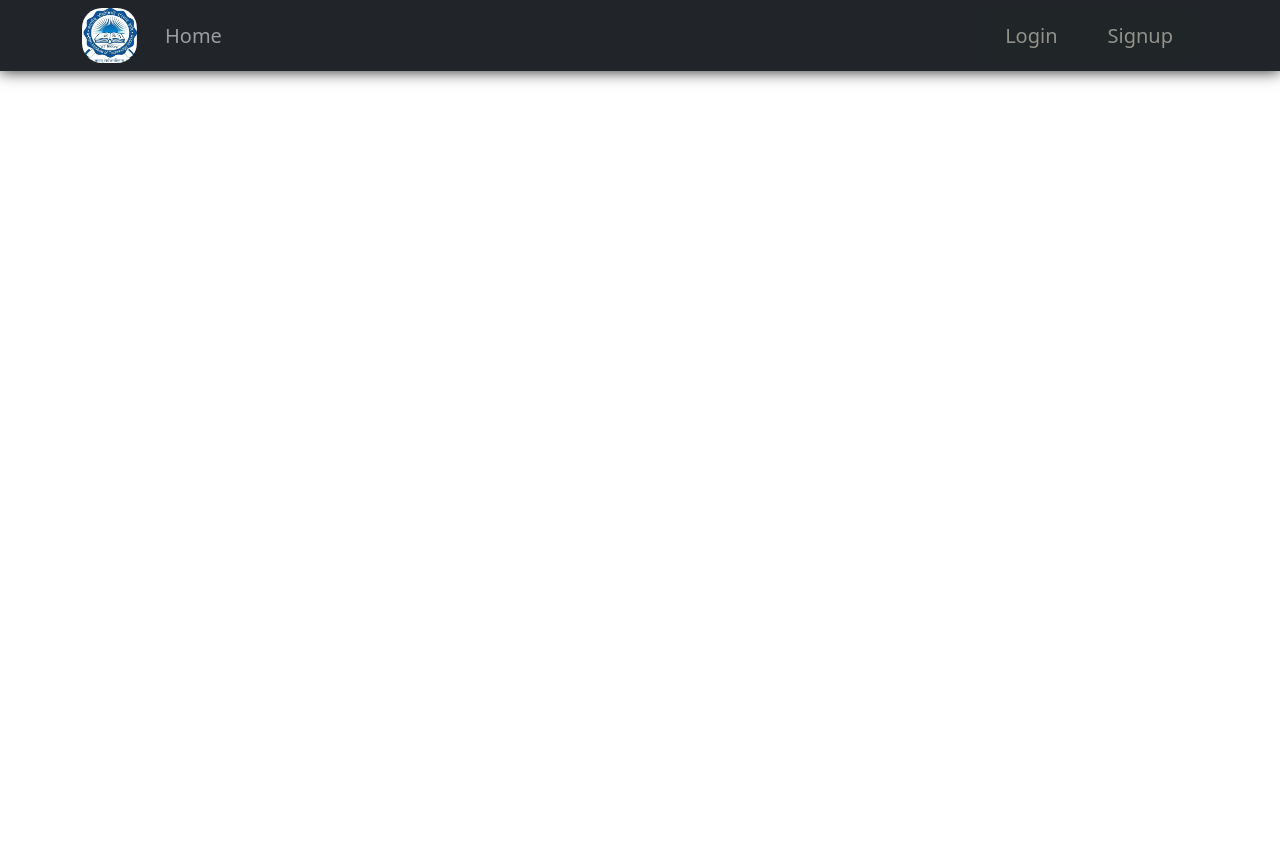
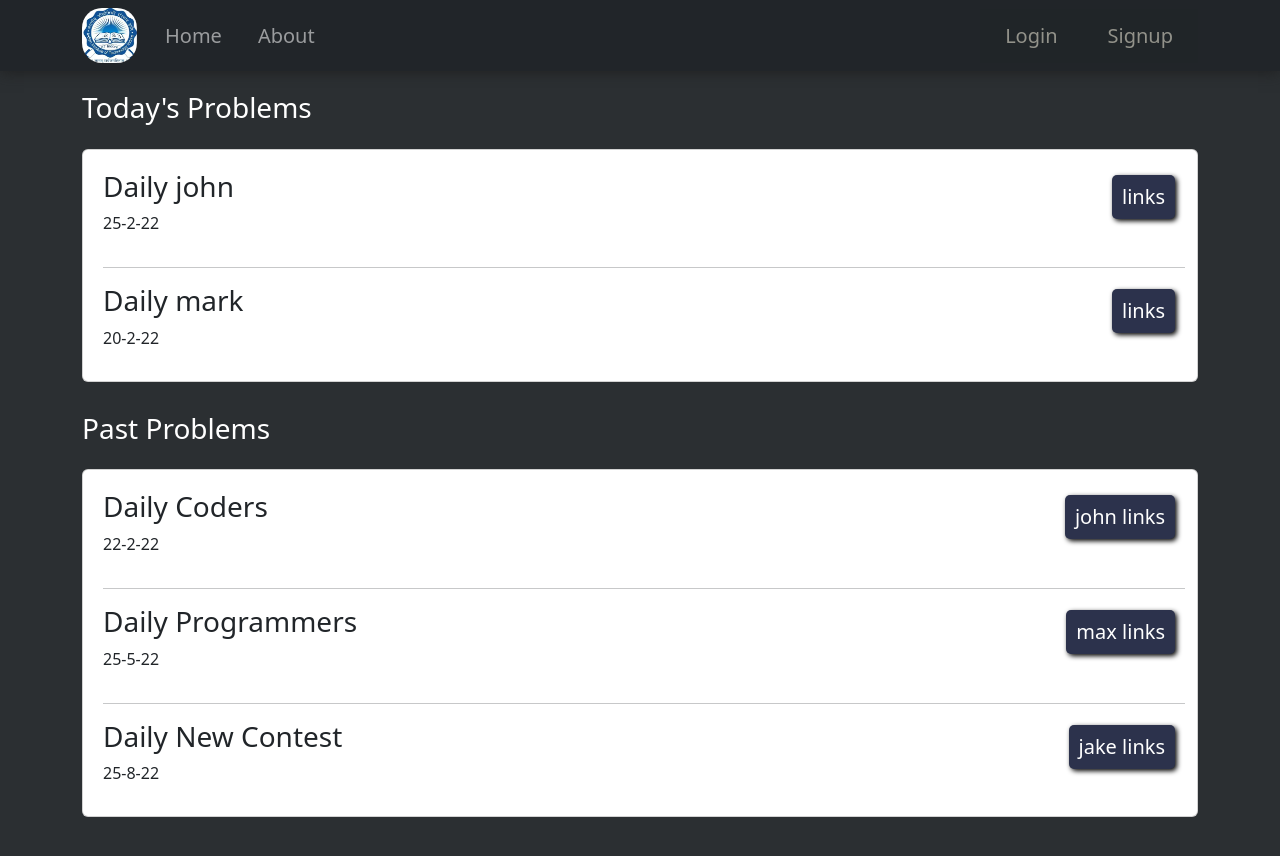
Before and after one commit to DaemonLab/Binary-Brains, a React (Create React App) app in the folder frontend/: page /dailyprob in a window 1280 px wide. Shown: the top 856 px of the page. Before the commit the page ends 800 px from the top, so only its background shows below. Built offline with nearby package versions, Linux system fonts and the light colour scheme.

Commit message:
dp page added

```diff
--- a/frontend/src/App.js
+++ b/frontend/src/App.js
@@ -2,15 +2,15 @@ import logo from './logo.svg';
 import './App.css';
 import './Components/Style.css';
 import Homepage from './Components/Homepage';
-import Navbar from './Components/Navbar';
+import AboutUs from './Components/AboutUs';
 import Navbar2 from './Components/Navbar2';
 import Contests from './Components/Contests';
 import Login from './Components/Login';
 import Yourprofile from './Components/Yourprofile';
 import SignUp from './Components/SignUp';
-import Footer from './Components/Footer';
+import Dailyprob from './Components/Dailyprob';
 import 'bootstrap/dist/css/bootstrap.min.css';
-import { BrowserRouter as Router, Routes, Route ,Link} from "react-router-dom";
+import { BrowserRouter as Router, Routes, Route } from "react-router-dom";
 
 function App() {
   return (
@@ -24,6 +24,8 @@ function App() {
           <Route path="login" element={<Login />} />
           <Route path="yourprofile" element={<Yourprofile />} />
           <Route path="signup" element={<SignUp />}/>
+          <Route path="dailyprob" element={<Dailyprob />}/>
+          <Route path="about" element={<AboutUs />}/>
           <Route path="*" />
         </Routes>
         </div>
--- /dev/null
+++ b/frontend/src/Components/AboutUs.js
@@ -0,0 +1,9 @@
+import React from 'react'
+
+function AboutUs() {
+  return (
+    <div>AboutUss</div>
+  )
+}
+
+export default AboutUs
--- a/frontend/src/Components/Contests.js
+++ b/frontend/src/Components/Contests.js
@@ -33,7 +33,7 @@ function Contests() {
                   <p>Time: {date.toISOString()}</p>
                   <a
                     href={`https://codeforces.com/contest/${contest.contest}`}
-                    class="btn btn-primary"
+                    class="btnxxx"
                     target={"_blank"}
                   >
                     Contest(CF link)
@@ -57,7 +57,7 @@ function Contests() {
                   <p>Time: {moment(date).fromNow()}</p>
                   <a
                     href={`https://codeforces.com/contest/${contest.contest}`}
-                    class="btn btn-primary"
+                    class="btnxxx"
                     target={"_blank"}
                   >
                     Contest(CF link)
--- /dev/null
+++ b/frontend/src/Components/Dailyprob.js
@@ -0,0 +1,51 @@
+import React from 'react'
+import data from './data'
+import data2 from './data2'
+
+function Dailyprob() {
+
+    const [posts, setPosts] = React.useState(data)
+    const [exs, setEx] = React.useState(data2)
+
+  return (
+    <div>
+        <div className="container contpast">
+        <h3 className='h2x'>Today's Problems</h3>
+        <div className="card carddp container mt-4">
+                {
+                    exs.map((ex,id) => {
+                        return(
+                            <div className="dp" key={id}>
+                                {(id != 0) ? <hr/>: <></>}
+                                <h3>Daily {ex.name}
+                                <button className="btndp">{ex.rank1} links</button>
+                                </h3>
+                                <p>{ex.date}</p>
+                            </div>
+                        )
+                    })
+                }
+            </div>
+            <h3 className='h2x'>Past Problems</h3>
+            <div className="card carddp container mt-4">
+                {
+                    posts.map((post,id) => {
+                        return(
+                            <div className="dp" key={id}>
+                                {(id != 0) ? <hr/>: <></>}
+                                <h3>Daily {post.name}
+                                <button className="btndp">{post.rank1} links</button>
+                                </h3>
+                                <p>{post.date}</p>
+                            </div>
+                        )
+                    })
+                }
+            </div>
+        </div>
+        <div className="end"></div>
+    </div>
+  )
+}
+
+export default Dailyprob
--- a/frontend/src/Components/Navbar2.js
+++ b/frontend/src/Components/Navbar2.js
@@ -14,7 +14,7 @@ function Navbar() {
     <nav className="navbar navbar-expand-lg navbar-dark bg-dark">
       <div className="container">
         <Link to="/">
-          <img src={img1} className="navimg" />
+          <img src={img1} className="navimg" alt="..."/>
         </Link>
         <div className="collapse navbar-collapse" id="navbarSupportedContent">
           <ul className="navbar-nav mr-auto">
@@ -32,6 +32,11 @@ function Navbar() {
             ) : (
               <></>
             )}
+            <li className="nav-item">
+              <Link to="/about" className="nav-link">
+                About
+              </Link>
+            </li>
           </ul>
         </div>
         {token ? (
--- a/frontend/src/Components/Style.css
+++ b/frontend/src/Components/Style.css
@@ -22,6 +22,9 @@ table{
     border-spacing: 0;
     width: 100%;
 }
+.contpast{
+    padding-bottom: 100px;
+}
 
 .nav-left{
     transform: translate(50%,0%);
@@ -40,7 +43,34 @@ table{
     background-color: rgb(0, 0, 0);
     color: white;
 }
+.btnpastdp{
+    color:white;
+    font-size: 25px;
+    background-color: rgb(44, 50, 76);
+    border-radius: 5px;
+    padding-top: 5px;
+    padding-bottom: 8px;
+    padding-left: 10px;
+    padding-right: 8px;
+    border: none;
+    box-shadow: 2px 2px 5px black;
+    width: 30%;
+    transform: translate(110%,0);
+}
+.btnxxx:hover{
+    color: #e4e4e4;
 
+}
+.btnxxx{
+    text-decoration: none;
+    color: white;
+    padding-top: 10px;
+    padding-bottom: 12px;
+    padding-left: 10px;
+    padding-right: 10px;
+    border-radius: 5px;
+    background-color: rgb(44, 50, 76);
+}
 .poster{
     border-radius: 20px;
     margin-top: 35px;
@@ -48,7 +78,18 @@ table{
     max-width: 100%;
     height: auto;
 }
-
+.btndp{
+    float: right;
+    font-size: 20px;
+    margin-top: 5px;
+    margin-right: 10px;
+    border-radius: 5px;
+    border: none;
+    background-color: rgb(44, 50, 76);
+    box-shadow: 2px 2px 5px black;
+    color: white;
+    padding: 10px;
+}
 .card{
     width: 100%;
     margin-bottom: 30px;
@@ -352,3 +393,31 @@ table{
         padding-right: 0px;
     }
 }
+@media(max-width:548px){
+    .leaderboardHead-2{
+        font-size: 23px;
+    }
+}
+
+@media(max-width:768px){
+    .leaderboardHead-2{
+        font-size: 23px;
+    }
+    .h2x{
+        font-size: 25px;
+    }
+    .btnpastdp{
+        font-size: 20px;
+    }
+}
+@media(max-width:450px){
+    .leaderboardHead-2{
+        font-size: 18px;
+    }
+    .h2x{
+        font-size: 18px;
+    }
+    .th2{
+        font-size: 18px;
+    }
+}
--- a/frontend/src/Components/Style2.css
+++ b/frontend/src/Components/Style2.css
@@ -197,7 +197,11 @@ input, select{
   background-color: black ;
   color: white;
 }
-
+.carddp{
+  padding-top: 20px;
+  padding-left: 20px;
+  padding-bottom: 15px;
+}
 .heading{
   color: white;
   padding-top: 30px;
@@ -238,12 +242,23 @@ input, select{
 }
 .leaderboardHead{
   background-clip: content-box;
-  border-radius: 5px;
   background-color: #30D5C8;
+}
+.ypcont{
+  font-family: 'Poppins','sans-serif';
 }
 .leaderboardHead{
   font-family: 'Poppins', sans-serif;
 }
+.leaderboardHead-2{
+  background-clip: content-box;
+  padding-left: 5%;
+  text-align: center;
+  max-width: 95%;
+  background-color: #30D5C8;
+  font-family: 'Poppins', sans-serif;
+}
+
 .contestname{
   font-family: 'Raleway', sans-serif;
   font-weight: 500;
--- a/frontend/src/Components/Yourprofile.js
+++ b/frontend/src/Components/Yourprofile.js
@@ -1,13 +1,15 @@
-import Footer2 from "./Footer2";
+import Footer from "./Footer";
 import axios from "axios";
 import * as React from "react";
 import data2 from "./data2";
+import {Link} from 'react-router-dom'
 
 function Yourprofile() {
   const token = localStorage.getItem("token");
   if (!token) {
     window.location.href = "/login";
   }
+  const [posts, setPosts] = React.useState(data2);
   const [state, setState] = React.useState(false);
   const [notes, setNotes] = React.useState([]);
   React.useEffect(() => {
@@ -34,11 +36,12 @@ function Yourprofile() {
     <div>
       <div className="container ypcont mt-4 pb-5">
         <div className="history card2 responsive">
-          <h4 className="mt-2" align="center">
+          <h4 className="mt-2 leaderboardHead-2" align="center">
             Points History
           </h4>
           <hr />
           <table className="typ">
+            <tbody>
               <tr>
                 <th className="th2">Points</th>
                 <th className="th2">Date</th>
@@ -55,6 +58,7 @@ function Yourprofile() {
               ) : (
                 <></>
               )}
+            </tbody>
           </table>
         </div>
         <h2 align="center" style={{ color: "white" }}>
@@ -66,6 +70,23 @@ function Yourprofile() {
         <h3 className="h2x">Points:- {state.points}</h3>
         <br />
         <br />
+        <hr style={{ color: "white" }} />
+        <h2 className="stm">Daily Problem</h2>
+                <div className="card carddp container">
+                  {
+                      posts.map((post,id) => {
+                        return(
+                          <div className="dp" key={id}>
+                            <h3>Daily {post.username}
+                            <button className="btndp">{post.points} link123</button>
+                            </h3>
+                            <hr/>
+                          </div>
+                        )
+                      })
+                  }
+                  <Link to="/dailyprob"><button className="btnpastdp">View Past Problems</button></Link>
+                </div>
         <hr style={{ color: "white" }} />
         <h2 className="stm">Study Material</h2>
         <div className="container">
@@ -91,7 +112,7 @@ function Yourprofile() {
           <button className="btndrive">Drive Link</button>
         </div>
       </div>
-      <div className="end"></div>
+      <Footer />
     </div>
   );
 }
--- a/frontend/src/Components/data.js
+++ b/frontend/src/Components/data.js
@@ -23,6 +23,4 @@ export default [
         rank3: "brown",
         date: "25-8-22",
     },
-
-
 ]
--- a/frontend/src/Components/data2.js
+++ b/frontend/src/Components/data2.js
@@ -13,25 +13,4 @@ export default [
         points:22,
         date:"20-2-22",
     },
-    {
-        id:3,
-        username:"abc3132",
-        name:"chris",
-        points:43,
-        date:"15-2-22",
-    },
-    {
-        id:4,
-        username:"abc3132",
-        name:"chris",
-        points:43,
-        date:"10-2-22",
-    },
-    {
-        id:5,
-        username:"abc3132",
-        name:"chris",
-        points:43,
-        date:"10-2-22",
-    },
 ]
```
Also changed, not shown: frontend/src/Components/data3.js (added, +37 -0 lines). Lines whose indentation alone changed are shown as unchanged.
